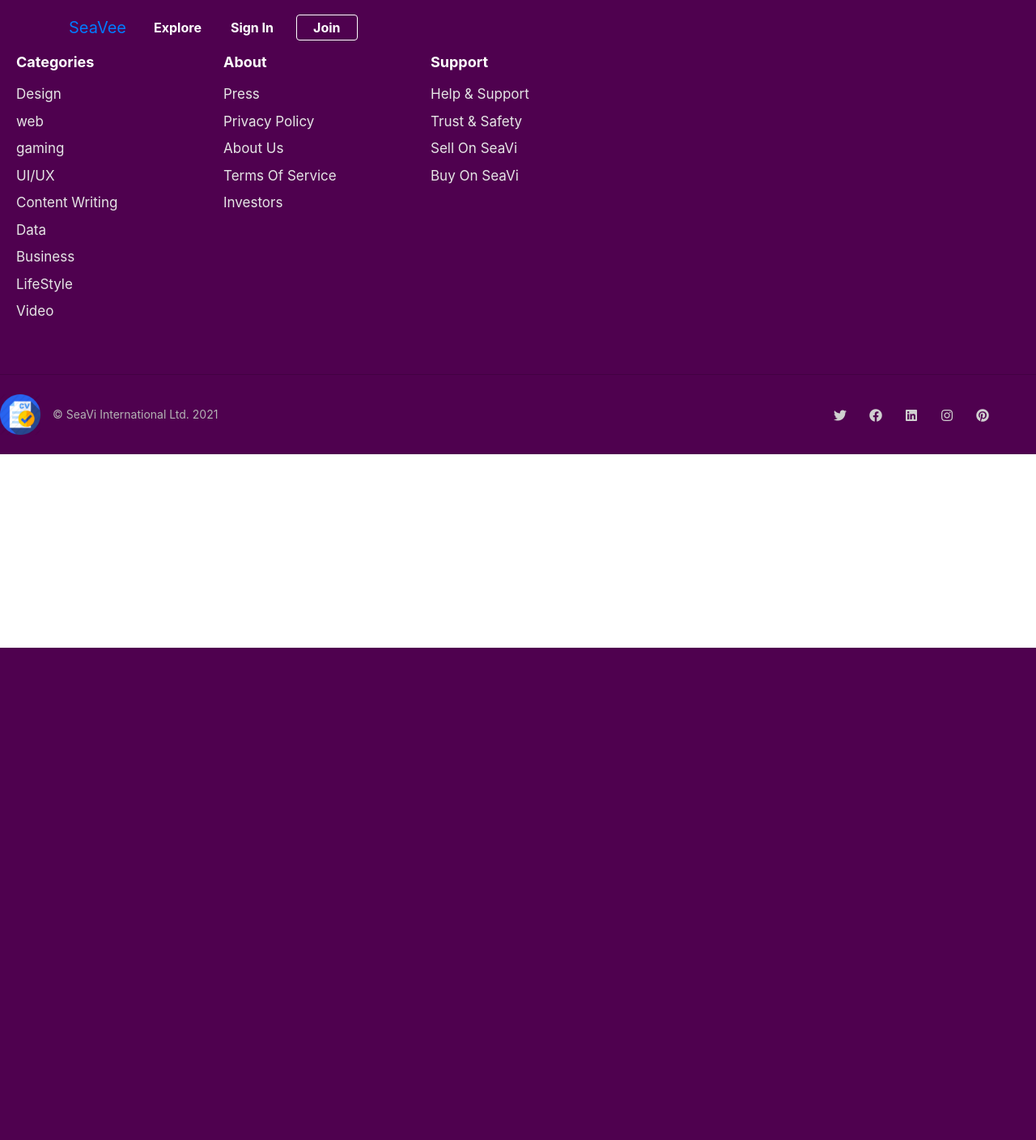
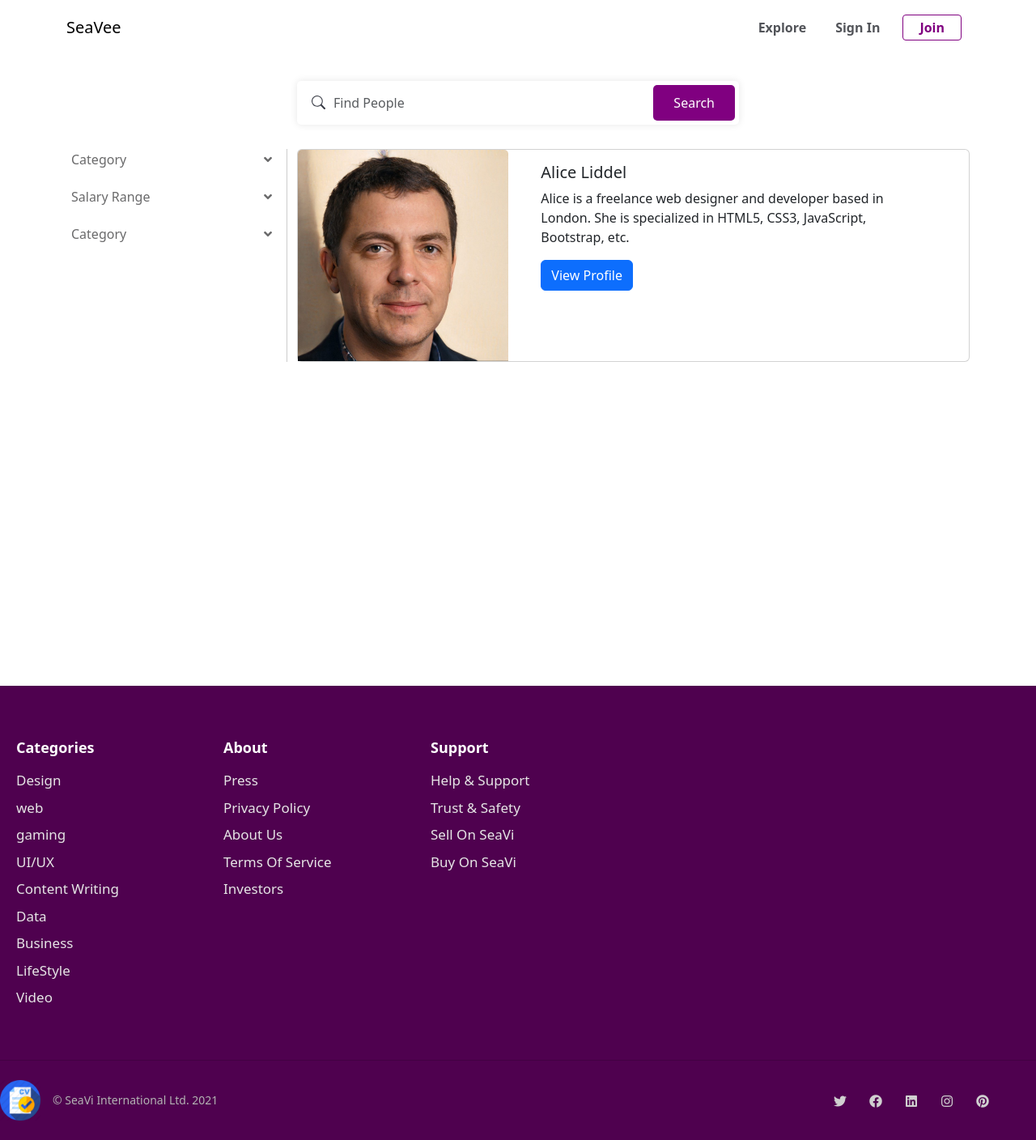
Before and after one commit to joharkhan99/seavee-cv-project, a PHP site: page /categories.html in a window 1280 px wide. Shown: the whole page at 81% size. Before the commit the page ends 800 px from the top, so only its background shows below. Run offline with PHP 8.4, Linux system fonts and the light colour scheme; some libraries are stand-ins or nearby versions.

Commit message:
added filter page

```diff
--- a/categories.html
+++ b/categories.html
@@ -18,7 +18,7 @@
 <body>
     <main>
 
-        <header>
+        <header class="_page">
             <!-- big screen nav -->
             <nav class="navbar navbar-expand-lg" aria-label="Eighth navbar example">
                 <div class="container-lg">
@@ -92,8 +92,253 @@
         </header>
         <!-- ./mobnav -->
 
+
+        <!-- filters -->
+        <section id="filter_section" style="margin-top: 100px;">
+            <div class="container">
+
+                <!-- search form -->
+                <div class="row filter_search_form">
+                    <div class="col-md-6 mx-auto">
+                        <form action="">
+                            <div class="row">
+                                <div class="col">
+                                    <span class="search_icon">
+                                        <svg xmlns="http://www.w3.org/2000/svg" width="17" height="17" fill="currentColor" class="bi bi-search" viewBox="0 0 16 16">
+                                            <path d="M11.742 10.344a6.5 6.5 0 1 0-1.397 1.398h-.001c.03.04.062.078.098.115l3.85 3.85a1 1 0 0 0 1.415-1.414l-3.85-3.85a1.007 1.007 0 0 0-.115-.1zM12 6.5a5.5 5.5 0 1 1-11 0 5.5 5.5 0 0 1 11 0z"/>
+                                          </svg>
+                                    </span>
+                                    <input type="search_query" class="form-control" id="search_query" aria-describedby="search" placeholder="Find People">
+                                    <button class="search_submit_btn" id="search_submit_btn">Search</button>
+                                </div>
+                            </div>
+                        </form>
+                    </div>
+                </div>
+                <!-- search form -->
+
+                <div class="row">
+
+                    <!-- ------------------------------------------------Left filters -->
+                    <div class="col-md-3 left_side">
+                        <div class="filters_container">
+
+                            <div class="filter">
+                                <div class="row">
+                                    <div class="col-md-12">
+                                        <button type="button" data-bs-toggle="collapse" data-bs-target="#filter1" aria-expanded="false" aria-controls="filter1">
+                                            Category <i class="fas fa-angle-down"></i>
+                                        </button>
+                                        <div class="collapse" id="filter1">
+                                            <div class="filter-body">
+
+                                                <form action="">
+                                                    <div class="form-check">
+                                                        <input class="form-check-input" type="checkbox" value="" id="software_eng">
+                                                        <label class="form-check-label" for="software_eng">
+                                                            Software Engineer
+                                                        </label>
+                                                    </div>
+                                                    <div class="form-check">
+                                                        <input class="form-check-input" type="checkbox" value="" id="doctor">
+                                                        <label class="form-check-label" for="doctor">
+                                                            Doctor
+                                                        </label>
+                                                    </div>
+                                                    <div class="form-check">
+                                                        <input class="form-check-input" type="checkbox" value="" id="lawyer">
+                                                        <label class="form-check-label" for="lawyer">
+                                                            Lawyer
+                                                        </label>
+                                                    </div>
+                                                    <div class="form-check">
+                                                        <input class="form-check-input" type="checkbox" value="" id="game_dev">
+                                                        <label class="form-check-label" for="game_dev">
+                                                            Game Developer
+                                                        </label>
+                                                    </div>
+                                                </form>
+
+                                            </div>
+                                        </div>
+                                    </div>
+                                </div>
+                            </div>
+
+                            <div class="filter">
+                                <div class="row">
+                                    <div class="col-md-12">
+                                        <button type="button" data-bs-toggle="collapse" data-bs-target="#filter2" aria-expanded="false" aria-controls="filter2">
+                                            Salary Range <i class="fas fa-angle-down"></i>
+                                        </button>
+                                        <div class="collapse" id="filter2">
+                                            <div class="filter-body">
+
+                                                <form action="">
+                                                    <div class="form-check">
+                                                        <input class="form-check-input" type="checkbox" value="" id="sr1">
+                                                        <label class="form-check-label" for="sr1">
+                                                            $100,000+
+                                                        </label>
+                                                    </div>
+                                                    <div class="form-check">
+                                                        <input class="form-check-input" type="checkbox" value="" id="sr2">
+                                                        <label class="form-check-label" for="sr2">
+                                                            $100,000 - $90,000
+                                                        </label>
+                                                    </div>
+                                                    <div class="form-check">
+                                                        <input class="form-check-input" type="checkbox" value="" id="sr3">
+                                                        <label class="form-check-label" for="sr3">
+                                                            $90,000 - $80,000
+                                                        </label>
+                                                    </div>
+                                                    <div class="form-check">
+                                                        <input class="form-check-input" type="checkbox" value="" id="sr4">
+                                                        <label class="form-check-label" for="sr4">
+                                                            $80,000 - $70,000
+                                                        </label>
+                                                    </div>
+                                                    <div class="form-check">
+                                                        <input class="form-check-input" type="checkbox" value="" id="sr5">
+                                                        <label class="form-check-label" for="sr5">
+                                                            $70,000 - $60,000
+                                                        </label>
+                                                    </div>
+                                                    <div class="form-check">
+                                                        <input class="form-check-input" type="checkbox" value="" id="sr6">
+                                                        <label class="form-check-label" for="sr6">
+                                                            $60,000 - $50,000
+                                                        </label>
+                                                    </div>
+                                                    <div class="form-check">
+                                                        <input class="form-check-input" type="checkbox" value="" id="sr7">
+                                                        <label class="form-check-label" for="sr7">
+                                                            $50,000 - $40,000
+                                                        </label>
+                                                    </div>
+                                                    <div class="form-check">
+                                                        <input class="form-check-input" type="checkbox" value="" id="sr8">
+                                                        <label class="form-check-label" for="sr8">
+                                                            $40,000 - $30,000
+                                                        </label>
+                                                    </div>
+                                                    <div class="form-check">
+                                                        <input class="form-check-input" type="checkbox" value="" id="sr9">
+                                                        <label class="form-check-label" for="sr9">
+                                                            $30,000 - $20,000
+                                                        </label>
+                                                    </div>
+                                                    <div class="form-check">
+                                                        <input class="form-check-input" type="checkbox" value="" id="sr10">
+                                                        <label class="form-check-label" for="sr10">
+                                                            $20,000 - $10,000
+                                                        </label>
+                                                    </div>
+                                                    <div class="form-check">
+                                                        <input class="form-check-input" type="checkbox" value="" id="sr11">
+                                                        <label class="form-check-label" for="sr11">
+                                                            $10,000 - $5,000
+                                                        </label>
+                                                    </div>
+                                                    <div class="form-check">
+                                                        <input class="form-check-input" type="checkbox" value="" id="sr12">
+                                                        <label class="form-check-label" for="sr12">
+                                                            $5,000 - $1,000
+                                                        </label>
+                                                    </div>
+                                                    <div class="form-check">
+                                                        <input class="form-check-input" type="checkbox" value="" id="sr13">
+                                                        <label class="form-check-label" for="sr13">
+                                                            $1,000 - $10
+                                                        </label>
+                                                    </div>
+                                                </form>
+
+                                            </div>
+                                        </div>
+                                    </div>
+                                </div>
+                            </div>
+
+                            <div class="filter">
+                                <div class="row">
+                                    <div class="col-md-12">
+                                        <button type="button" data-bs-toggle="collapse" data-bs-target="#filter3" aria-expanded="false" aria-controls="filter3">
+                                            Category <i class="fas fa-angle-down"></i>
+                                        </button>
+                                        <div class="collapse" id="filter3">
+                                            <div class="filter-body">
+
+                                                <form action="">
+                                                    <div class="form-check">
+                                                        <input class="form-check-input" type="checkbox" value="" id="software_eng">
+                                                        <label class="form-check-label" for="software_eng">
+                                                            Software Engineer
+                                                        </label>
+                                                    </div>
+                                                    <div class="form-check">
+                                                        <input class="form-check-input" type="checkbox" value="" id="doctor">
+                                                        <label class="form-check-label" for="doctor">
+                                                            Doctor
+                                                        </label>
+                                                    </div>
+                                                    <div class="form-check">
+                                                        <input class="form-check-input" type="checkbox" value="" id="lawyer">
+                                                        <label class="form-check-label" for="lawyer">
+                                                            Lawyer
+                                                        </label>
+                                                    </div>
+                                                    <div class="form-check">
+                                                        <input class="form-check-input" type="checkbox" value="" id="game_dev">
+                                                        <label class="form-check-label" for="game_dev">
+                                                            Game Developer
+                                                        </label>
+                                                    </div>
+                                                </form>
+
+                                            </div>
+                                        </div>
+                                    </div>
+                                </div>
+                            </div>
+
+                        </div>
+                    </div>
+                    <!-- ./------------------------------------------------Left filters -->
+
+                    <!-- --------------------------------------------------right filters result -->
+                    <div class="col-md-9 right_side">
+                        <div class="cards_container">
+                            <div class="row">
+                                <div class="col-md-12">
+                                    <div class="card" style="max-width: 100%;">
+                                        <div class="row no-gutters">
+                                            <div class="col-md-4">
+                                                <img src="img/person/p1.png" class="card-img-top h-100 w-100" alt="...">
+                                            </div>
+                                            <div class="col-sm-7">
+                                                <div class="card-body">
+                                                    <h5 class="card-title">Alice Liddel</h5>
+                                                    <p class="card-text">Alice is a freelance web designer and developer based in London. She is specialized in HTML5, CSS3, JavaScript, Bootstrap, etc.</p>
+                                                    <a href="#" class="btn btn-primary stretched-link">View Profile</a>
+                                                </div>
+                                            </div>
+                                        </div>
+                                    </div>
+                                </div>
+                            </div>
+                        </div>
+                    </div>
+                    <!-- ./--------------------------------------------------right filters result -->
+                </div>
+
+            </div>
+        </section>
+        <!-- ./filters -->
+
         <!-- footer -->
-        <footer>
+        <footer style="margin-top: 400px;">
             <div class="container">
                 <div class="footer_content">
 
--- a/css/style.css
+++ b/css/style.css
@@ -237,6 +237,26 @@
 }
 
 
+/* other pages */
+
+._page .nav-item a {
+    color: rgb(82, 84, 89);
+}
+
+._page .nav-item .join {
+    border-color: var(--main-color);
+    color: var(--main-color);
+}
+
+._page .nav-item .join:hover {
+    color: white;
+}
+
+._page .mobile-nav #open-mob-menu span {
+    background: #000000;
+}
+
+
 /* hero section */
 
 #top_hero {
@@ -378,7 +398,7 @@
 }
 
 #adbar1 img {
-    object-fit: contain !important;
+    /* object-fit: contain !important; */
 }
 
 
@@ -749,6 +769,106 @@
 /* footer */
 
 
+/* -------------------------------------------------filteers page */
+
+#filter_section .filter_search_form form .col input {
+    padding: 15px 15px;
+    box-shadow: none;
+    box-shadow: 0px 0px 10px rgba(0, 0, 0, 0.1);
+    border: none;
+    /* border: 1px solid rgb(233, 233, 233); */
+    border-radius: 5px;
+    padding-left: 45px;
+    margin-bottom: 30px;
+    padding-right: 110px;
+    color: rgb(59, 62, 72);
+}
+
+#filter_section .filter_search_form form .col {
+    position: relative;
+}
+
+#filter_section .filter_search_form form .col .search_icon {
+    position: absolute;
+    top: 13px;
+    left: 30px;
+    color: rgb(59, 62, 72);
+}
+
+#filter_section .filter_search_form form .col button {
+    position: absolute;
+    right: 0;
+    top: 5px;
+    right: 17px;
+    padding: 10px 25px;
+    border: none;
+    outline: none;
+    background-color: var(--main-color);
+    color: white;
+    border-radius: 5px;
+}
+
+#filter_section .filter_search_form form .col button:active {
+    background-color: var(--link-active-color);
+}
+
+#filter_section .left_side .filters_container button {
+    width: 100%;
+    text-align: left;
+    border: none;
+    outline: none;
+    background: none;
+    font-weight: 500;
+    color: rgb(106, 106, 107);
+}
+
+#filter_section .left_side .filters_container button i {
+    float: right;
+    vertical-align: middle;
+    padding-top: 4px;
+    transition: .2s;
+}
+
+#filter_section .left_side .filters_container button[aria-expanded="true"] i {
+    transform: rotate(180deg);
+    padding-bottom: 4px;
+}
+
+#filter_section .left_side .filters_container button[aria-expanded="true"] {
+    color: rgb(34, 34, 39);
+}
+
+#filter_section .left_side .filters_container .filter {
+    margin-bottom: 20px;
+}
+
+#filter_section .left_side .filters_container .filter .collapse .form-check-input,
+#filter_section .left_side .filters_container .filter .collapse .form-check-label {
+    cursor: pointer;
+}
+
+#filter_section .left_side .filters_container .filter .collapse {
+    padding-left: 10px;
+    padding-top: 20px;
+    padding-bottom: 10px;
+    user-select: none;
+}
+
+#filter_section .left_side .filters_container .filter .collapse form label {
+    font-size: 13px;
+    color: rgb(34, 34, 39);
+    font-weight: 500;
+    padding-left: 5px;
+}
+
+#filter_section .left_side {
+    border-right: 1px solid rgba(0, 0, 0, 0.2);
+}
+
+
+/* ./-----------------------------------------------filteers page */
+
+
 /* medias */
 
 @media (max-width: 900px) {
```
Also changed, not shown: img/ads/ad1.png, img/ads/ad2.png, img/person/p1.png (added).
